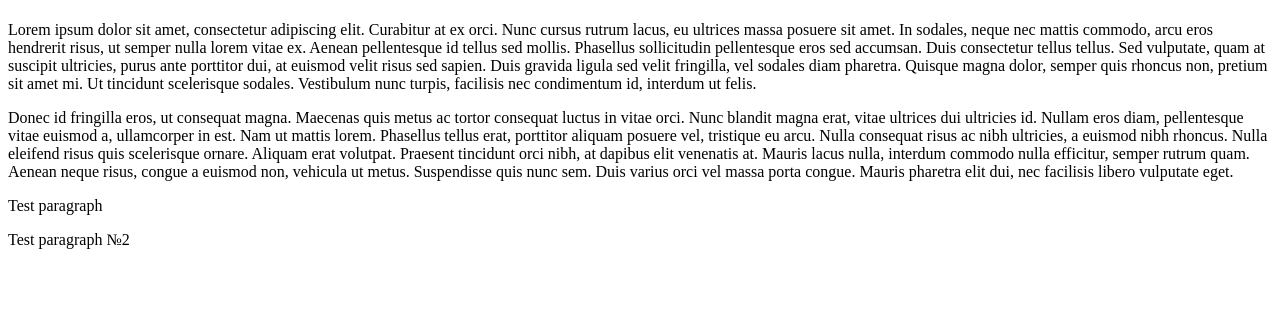
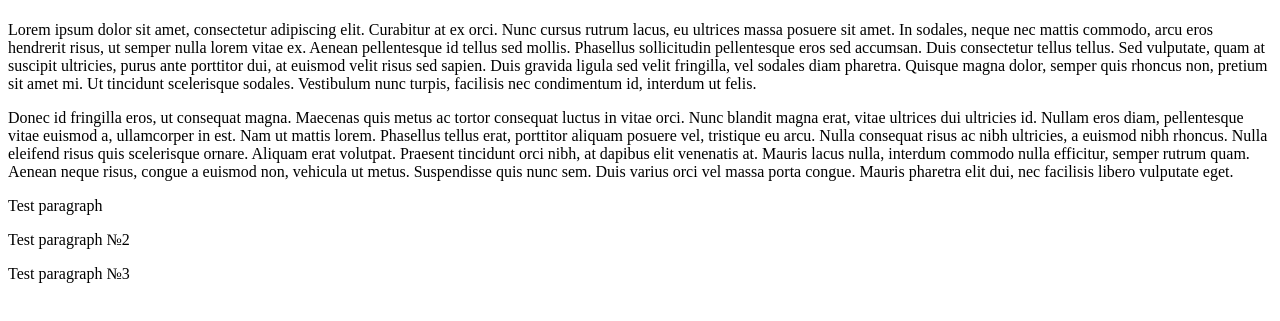
Before and after one commit to andreyblind/BSA16-JS-GIT, a plain HTML site: page index.html in a window 1280 px wide. Shown: the part 59-380 px from the top of the page. Drawn offline with Linux system fonts and the light colour scheme.

Commit message:
011: add test paragraph 3

```diff
--- a/index.html
+++ b/index.html
@@ -16,5 +16,6 @@
         </p>
         <p>Test paragraph</p>
         <p>Test paragraph №2</p>
+        <p>Test paragraph №3</p>
     </body>
 </html>
```
